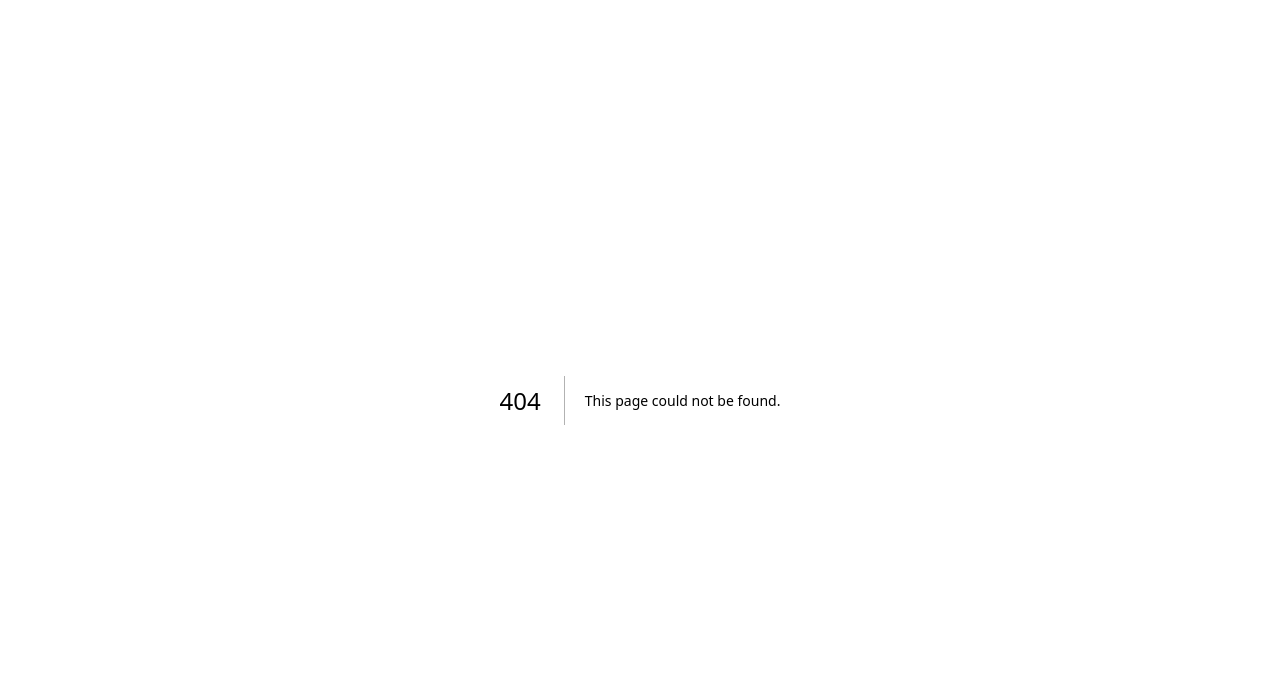
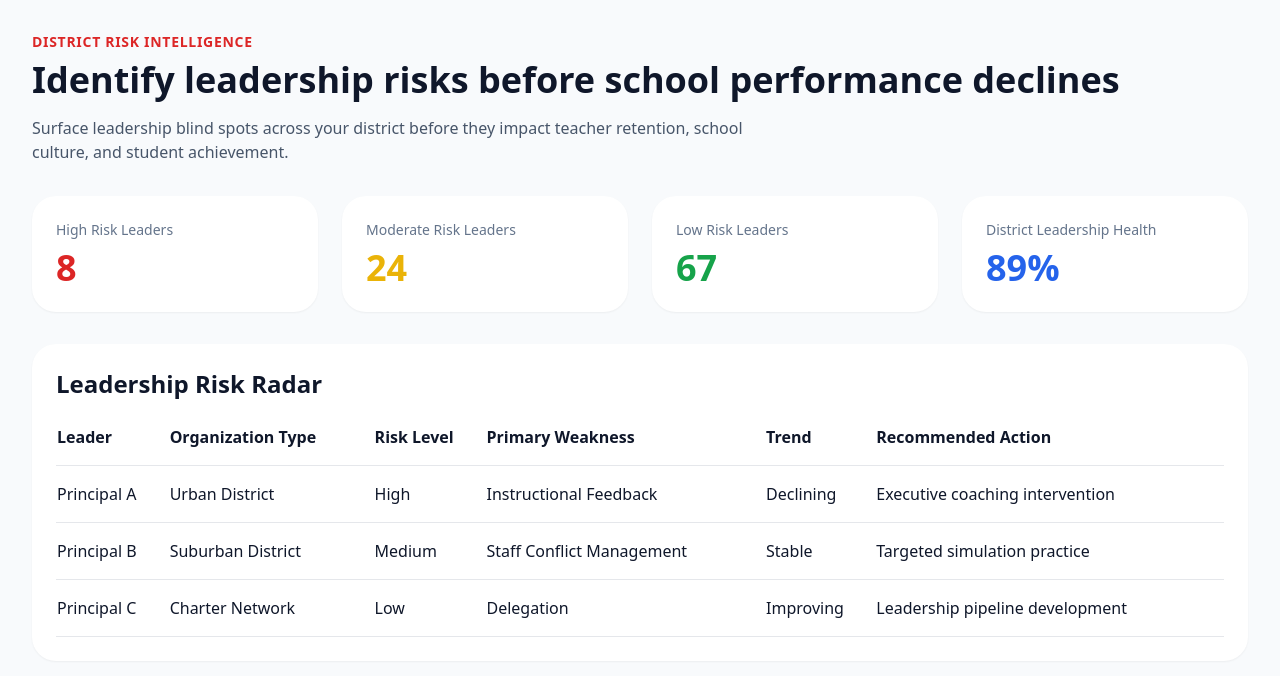
Before and after one commit to jmarc296-jpg/instructional-leadership-practice, a Next.js app: page /district/risk in a window 1280 px wide. Before the commit this address had no page. Shown: the top 676 px of the page. Built offline with nearby package versions, Linux system fonts and the light colour scheme.

Commit message:
Add district leadership risk radar

```diff
--- /dev/null
+++ b/app/district/risk/page.tsx
@@ -0,0 +1,106 @@
+export default function DistrictRiskPage() {
+  const leaders = [
+    {
+      leader: "Principal A",
+      district: "Urban District",
+      risk: "High",
+      weakness: "Instructional Feedback",
+      trend: "Declining",
+      action: "Executive coaching intervention"
+    },
+    {
+      leader: "Principal B",
+      district: "Suburban District",
+      risk: "Medium",
+      weakness: "Staff Conflict Management",
+      trend: "Stable",
+      action: "Targeted simulation practice"
+    },
+    {
+      leader: "Principal C",
+      district: "Charter Network",
+      risk: "Low",
+      weakness: "Delegation",
+      trend: "Improving",
+      action: "Leadership pipeline development"
+    }
+  ]
+
+  return (
+    <main className="min-h-screen bg-slate-50 p-8">
+      <div className="mx-auto max-w-7xl space-y-8">
+
+        <div>
+          <p className="text-sm font-semibold text-red-600 uppercase tracking-wider">
+            District Risk Intelligence
+          </p>
+
+          <h1 className="text-4xl font-bold text-slate-900 mt-2">
+            Identify leadership risks before school performance declines
+          </h1>
+
+          <p className="text-slate-600 mt-4 max-w-3xl">
+            Surface leadership blind spots across your district before they impact teacher retention, school culture, and student achievement.
+          </p>
+        </div>
+
+        <div className="grid md:grid-cols-4 gap-6">
+          <div className="bg-white rounded-3xl p-6 shadow-sm">
+            <p className="text-sm text-slate-500">High Risk Leaders</p>
+            <h2 className="text-4xl font-bold text-red-600 mt-2">8</h2>
+          </div>
+
+          <div className="bg-white rounded-3xl p-6 shadow-sm">
+            <p className="text-sm text-slate-500">Moderate Risk Leaders</p>
+            <h2 className="text-4xl font-bold text-yellow-500 mt-2">24</h2>
+          </div>
+
+          <div className="bg-white rounded-3xl p-6 shadow-sm">
+            <p className="text-sm text-slate-500">Low Risk Leaders</p>
+            <h2 className="text-4xl font-bold text-green-600 mt-2">67</h2>
+          </div>
+
+          <div className="bg-white rounded-3xl p-6 shadow-sm">
+            <p className="text-sm text-slate-500">District Leadership Health</p>
+            <h2 className="text-4xl font-bold text-blue-600 mt-2">89%</h2>
+          </div>
+        </div>
+
+        <div className="bg-white rounded-3xl p-6 shadow-sm">
+          <h2 className="text-2xl font-bold mb-6">
+            Leadership Risk Radar
+          </h2>
+
+          <div className="overflow-auto">
+            <table className="w-full">
+              <thead>
+                <tr className="text-left border-b">
+                  <th className="pb-4">Leader</th>
+                  <th className="pb-4">Organization Type</th>
+                  <th className="pb-4">Risk Level</th>
+                  <th className="pb-4">Primary Weakness</th>
+                  <th className="pb-4">Trend</th>
+                  <th className="pb-4">Recommended Action</th>
+                </tr>
+              </thead>
+
+              <tbody>
+                {leaders.map((leader, index) => (
+                  <tr key={index} className="border-b">
+                    <td className="py-4">{leader.leader}</td>
+                    <td>{leader.district}</td>
+                    <td>{leader.risk}</td>
+                    <td>{leader.weakness}</td>
+                    <td>{leader.trend}</td>
+                    <td>{leader.action}</td>
+                  </tr>
+                ))}
+              </tbody>
+            </table>
+          </div>
+        </div>
+
+      </div>
+    </main>
+  )
+}
```
